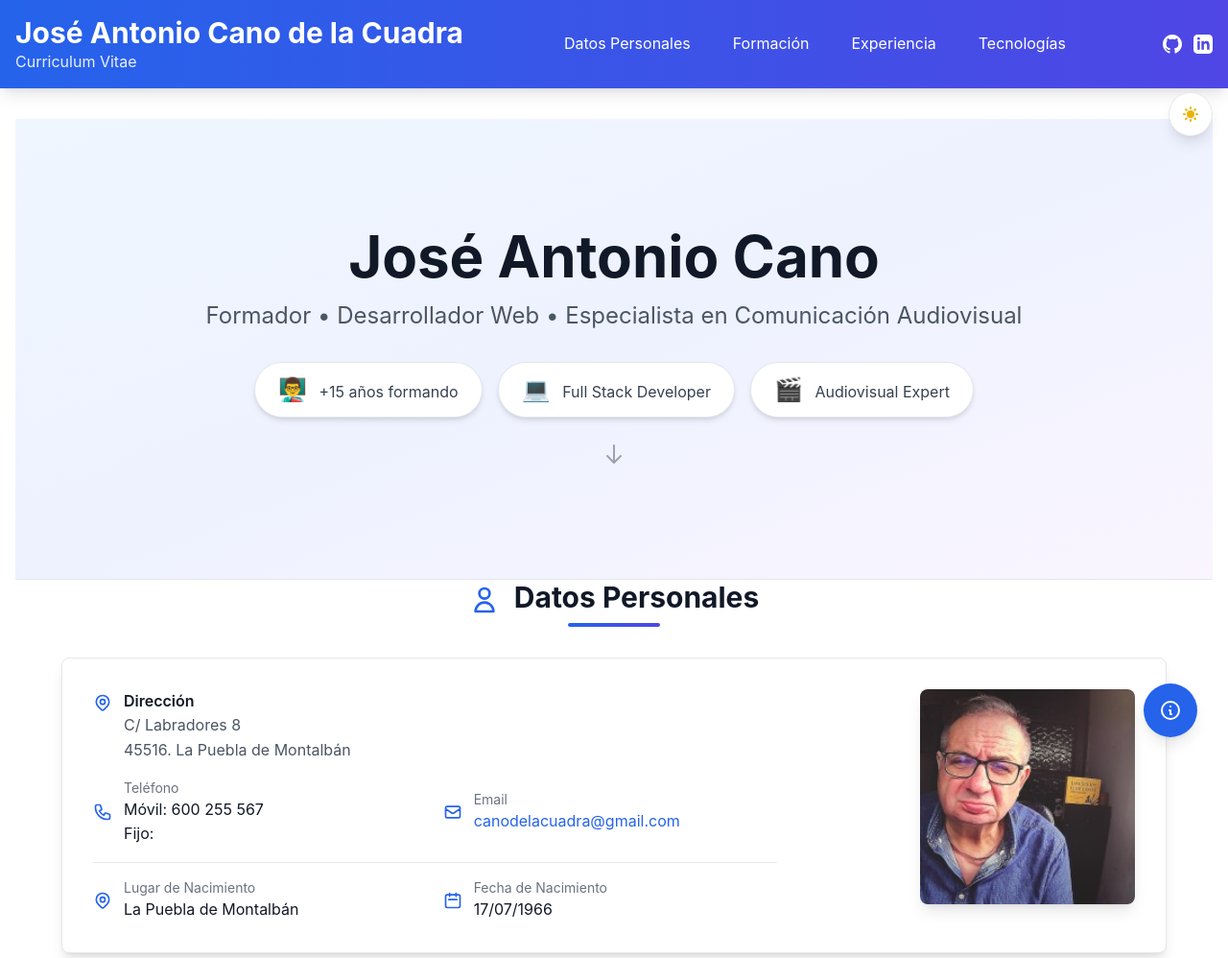
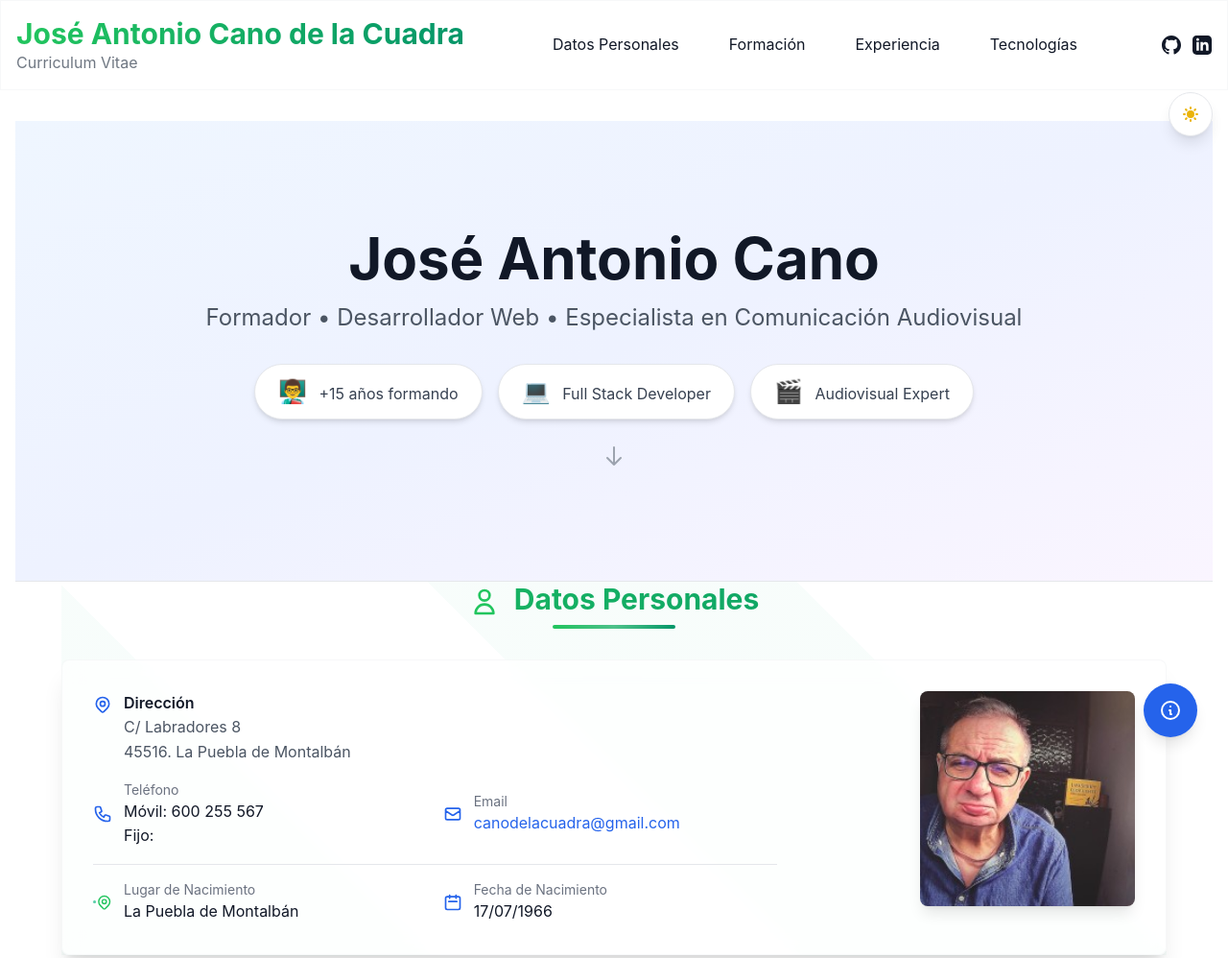
Before and after one commit to canodelacuadra/curriculum, an Astro site: page / in a window 1280 px wide. Shown: the top 998 px of the page at 96% size. Built offline with nearby package versions, Linux system fonts and the light colour scheme; Astro itself is replaced by a stand-in of ours.

Commit message:
Implementar diseño CSS-Tricks profesional moderno
🎨 Cambios visuales completos:
- Header glassmorphism con gradiente verde
- Patrón tecnológico sutil en fondos (tech-grid)
- Animaciones profesionales y sutiles (CSS cubic-bezier)
- Esquema colores profesional moderno (verde esmeralda)
- Glass effects en tarjetas con backdrop-blur
- Hover effects 3D con tech-borders animados
- Scrollbar personalizada con gradientes
- Tech dots pulsantes y scan lines
- Efectos de elevación y transiciones suaves

🎯 Inspiración CSS-Tricks:
- Custom properties consistentes
- Animaciones optimizadas con transform/opacity
- Patrones CSS sin imágenes
- Microinteracciones profesionales
- Glassmorphism moderno

✅ Resultado: Portfolio profesional y moderno sin autobombo

```diff
--- a/src/components/DatosPersonales.astro
+++ b/src/components/DatosPersonales.astro
@@ -4,21 +4,23 @@ import curriculumData from '../content/curriculum.json';
 const { personal } = curriculumData as any;
 ---
 
-<section id="datos" class="mb-16 scroll-mt-24">
+<section id="datos" class="mb-16 scroll-mt-24 tech-grid">
   <div class="animate-fade-in-up">
     <!-- Título de la sección -->
     <div class="text-center mb-8">
-      <h2 class="text-3xl font-bold text-gray-900 dark:text-gray-100 mb-2">
-        <svg class="inline-block w-8 h-8 mr-2 text-blue-600 dark:text-blue-400" fill="none" stroke="currentColor" viewBox="0 0 24 24">
+      <h2 class="text-3xl font-bold text-transparent bg-clip-text bg-gradient-to-r from-green-500 to-emerald-600 mb-2">
+        <svg class="inline-block w-8 h-8 mr-2 text-green-500" fill="none" stroke="currentColor" viewBox="0 0 24 24">
           <path stroke-linecap="round" stroke-linejoin="round" stroke-width="2" d="M16 7a4 4 0 11-8 0 4 4 0 018 0zM12 14a7 7 0 00-7 7h14a7 7 0 00-7-7z"></path>
         </svg>
         Datos Personales
       </h2>
-      <div class="w-24 h-1 bg-gradient-to-r from-blue-600 to-indigo-600 mx-auto rounded-full"></div>
+      <div class="w-32 h-1 bg-gradient-to-r from-green-500 to-emerald-600 mx-auto rounded-full relative overflow-hidden">
+        <div class="absolute inset-0 bg-gradient-to-r from-transparent via-white/50 to-transparent animate-pulse"></div>
+      </div>
     </div>
 
     <!-- Contenido de datos personales -->
-    <div class="bg-white dark:bg-gray-800 rounded-lg shadow-lg p-6 md:p-8 border border-gray-200 dark:border-gray-700">
+    <div class="glass-effect rounded-lg shadow-xl p-6 md:p-8 hover-lift tech-border">
       <div class="grid md:grid-cols-3 gap-6 md:gap-8">
         <!-- Información de contacto -->
         <div class="md:col-span-2 space-y-4">
@@ -70,11 +72,14 @@ const { personal } = curriculumData as any;
 
           <!-- Información personal -->
           <div class="grid md:grid-cols-2 gap-4 pt-4 border-t border-gray-200 dark:border-gray-700">
-            <div class="flex items-center space-x-3">
-              <svg class="w-5 h-5 text-blue-600 dark:text-blue-400 flex-shrink-0" fill="none" stroke="currentColor" viewBox="0 0 24 24">
+          <div class="flex items-center space-x-3">
+            <div class="w-5 h-5 flex items-center justify-center">
+              <div class="tech-dot"></div>
+              <svg class="w-5 h-5 text-green-500" fill="none" stroke="currentColor" viewBox="0 0 24 24">
                 <path stroke-linecap="round" stroke-linejoin="round" stroke-width="2" d="M17.657 16.657L13.414 20.9a1.998 1.998 0 01-2.827 0l-4.244-4.243a8 8 0 1111.314 0z"></path>
                 <path stroke-linecap="round" stroke-linejoin="round" stroke-width="2" d="M15 11a3 3 0 11-6 0 3 3 0 016 0z"></path>
               </svg>
+            </div>
               <div>
                 <p class="text-sm text-gray-500 dark:text-gray-400">Lugar de Nacimiento</p>
                 <p class="text-gray-900 dark:text-gray-100">{personal.contacto.lugarNacimiento}</p>
--- a/src/components/Header.astro
+++ b/src/components/Header.astro
@@ -27,15 +27,15 @@ const navItems = [
 ];
 ---
 
-<header class="bg-gradient-to-r from-blue-600 to-indigo-600 dark:from-blue-800 dark:to-indigo-800 text-white shadow-lg sticky top-0 z-40">
+<header class="glass-effect sticky top-0 z-40 border-b border-gray-200 dark:border-gray-700">
   <div class="container mx-auto px-4">
     <nav class="flex flex-col md:flex-row justify-between items-center py-4 space-y-4 md:space-y-0">
       <!-- Nombre y título -->
       <div class="text-center md:text-left">
-        <h1 class="text-2xl md:text-3xl font-bold animate-fade-in-up">
+        <h1 class="text-2xl md:text-3xl font-bold text-transparent bg-clip-text bg-gradient-to-r from-green-500 to-emerald-600 animate-fade-in-up">
           {personal.nombre}
         </h1>
-        <p class="text-sm md:text-base opacity-90">{personal.titulo}</p>
+        <p class="text-sm md:text-base opacity-80 text-gray-600 dark:text-gray-400">{personal.titulo}</p>
       </div>
 
       <!-- Navegación -->
@@ -47,7 +47,7 @@ const navItems = [
           >
             <a
               href={item.href}
-              class="flex items-center space-x-1 hover:text-yellow-300 transition-colors duration-200 px-2 py-1 rounded hover:bg-white/10"
+              class="flex items-center space-x-1 hover:text-green-500 dark:hover:text-green-400 transition-colors duration-200 px-3 py-2 rounded-lg hover:bg-green-500/10 hover-lift tech-border"
             >
               <set:html html={item.icon} />
               <span class="hidden md:inline">{item.label}</span>
--- a/src/components/Tecnologias.astro
+++ b/src/components/Tecnologias.astro
@@ -107,7 +107,7 @@ const { tecnologias } = curriculumData as any;
           return (
             <div
               key={category}
-              class={`bg-gradient-to-br ${categoryInfo.gradient} rounded-lg p-6 border ${categoryInfo.borderColor} shadow-sm hover:shadow-md transition-all duration-300 hover:-translate-y-1 animate-fade-in-up`}
+              class={`glass-effect rounded-lg p-6 border ${categoryInfo.borderColor} hover-lift tech-border animate-fade-in-up`}
               style={`animation-delay: ${categoryIndex * 0.1}s`}
             >
               <div class="flex items-center mb-4">
@@ -183,23 +183,6 @@ const { tecnologias } = curriculumData as any;
     </div>
 
 
-        <div class="bg-gradient-to-br from-purple-600 to-pink-600 text-white p-4 rounded-lg text-center shadow-lg animate-fade-in-up" style="animation-delay: 0.9s">
-          <div class="text-3xl font-bold">{Object.keys(tecnologias.expresionAudiovisual).length}</div>
-          <div class="text-sm opacity-90">Categorías Audiovisual</div>
-        </div>
-        <div class="bg-gradient-to-br from-green-600 to-emerald-600 text-white p-4 rounded-lg text-center shadow-lg animate-fade-in-up" style="animation-delay: 1.0s">
-          <div class="text-3xl font-bold">
-            {Object.values(tecnologias.desarrolloWeb).flat().length}
-          </div>
-          <div class="text-sm opacity-90">Tecnologías Web</div>
-        </div>
-        <div class="bg-gradient-to-br from-orange-600 to-red-600 text-white p-4 rounded-lg text-center shadow-lg animate-fade-in-up" style="animation-delay: 1.1s">
-          <div class="text-3xl font-bold">
-            {Object.values(tecnologias.expresionAudiovisual).flat().length}
-          </div>
-          <div class="text-sm opacity-90">Herramientas Creativas</div>
-        </div>
-      </div>
 
 
     </div>
--- a/src/styles/global.css
+++ b/src/styles/global.css
@@ -2,23 +2,29 @@
 @tailwind components;
 @tailwind utilities;
 
-/* Variables CSS personalizadas para tema claro/oscuro */
+/* Variables CSS personalizadas para tema claro/oscuro - Estilo CSS-Tricks */
 :root {
-  --bg-primary: 255 255 255;
-  --bg-secondary: 249 250 251;
+  --bg-primary: 243 244 246;
+  --bg-secondary: 255 255 255;
   --text-primary: 17 24 39;
   --text-secondary: 107 114 128;
-  --accent: 59 130 246;
+  --accent: 16 185 129;
+  --accent-secondary: 59 130 246;
+  --accent-tertiary: 139 92 246;
   --border: 229 231 235;
+  --pattern-bg: linear-gradient(45deg, rgba(16, 185, 129, 0.03) 25%, transparent 25%, transparent 50%, rgba(16, 185, 129, 0.03) 50%, rgba(16, 185, 129, 0.03) 75%, transparent 75%, transparent);
 }
 
 html.dark {
-  --bg-primary: 17 24 39;
+  --bg-primary: 26 26 26;
   --bg-secondary: 31 41 55;
   --text-primary: 243 244 246;
   --text-secondary: 156 163 175;
-  --accent: 147 197 253;
+  --accent: 16 185 129;
+  --accent-secondary: 59 130 246;
+  --accent-tertiary: 139 92 246;
   --border: 75 85 99;
+  --pattern-bg: linear-gradient(45deg, rgba(16, 185, 129, 0.05) 25%, transparent 25%, transparent 50%, rgba(16, 185, 129, 0.05) 50%, rgba(16, 185, 129, 0.05) 75%, transparent 75%, transparent);
 }
 
 /* Estilos base mejorados */
@@ -29,7 +35,7 @@ body {
   -moz-osx-font-smoothing: grayscale;
 }
 
-/* Animaciones personalizadas */
+/* Animaciones personalizadas estilo CSS-Tricks */
 @keyframes fadeInUp {
   from {
     opacity: 0;
@@ -52,18 +58,6 @@ body {
   }
 }
 
-.animate-fadeInUp {
-  animation: fadeInUp 0.6s ease-out;
-}
-
-.animate-slideInLeft {
-  animation: slideInLeft 0.6s ease-out;
-}
-
-.animate-fadeInRight {
-  animation: fadeInRight 0.6s ease-out;
-}
-
 @keyframes fadeInRight {
   from {
     opacity: 0;
@@ -75,22 +69,134 @@ body {
   }
 }
 
-/* Scrollbar personalizada */
+@keyframes techGridPulse {
+  0%, 100% {
+    opacity: 0.3;
+    transform: scale(1);
+  }
+  50% {
+    opacity: 0.8;
+    transform: scale(1.05);
+  }
+}
+
+@keyframes scanLine {
+  0% {
+    transform: translateY(-100%);
+    opacity: 0;
+  }
+  50% {
+    opacity: 1;
+  }
+  100% {
+    transform: translateY(100vh);
+    opacity: 0;
+  }
+}
+
+@keyframes glowPulse {
+  0%, 100% {
+    box-shadow: 0 0 5px rgb(var(--accent) / 0.5);
+  }
+  50% {
+    box-shadow: 0 0 20px rgb(var(--accent) / 0.8);
+  }
+}
+
+.animate-fadeInUp {
+  animation: fadeInUp 0.6s cubic-bezier(0.25, 0.46, 0.45, 0.94);
+}
+
+.animate-slideInLeft {
+  animation: slideInLeft 0.6s cubic-bezier(0.25, 0.46, 0.45, 0.94);
+}
+
+.animate-fadeInRight {
+  animation: fadeInRight 0.6s cubic-bezier(0.25, 0.46, 0.45, 0.94);
+}
+
+.tech-grid {
+  background-image: var(--pattern-bg);
+  position: relative;
+}
+
+.tech-grid::before {
+  content: '';
+  position: absolute;
+  top: 0;
+  left: 0;
+  right: 0;
+  height: 1px;
+  background: linear-gradient(90deg, transparent, rgb(var(--accent) / 0.3), transparent);
+  animation: scanLine 4s ease-in-out infinite;
+}
+
+.tech-dot {
+  width: 3px;
+  height: 3px;
+  background: rgb(var(--accent));
+  border-radius: 50%;
+  animation: techGridPulse 3s ease-in-out infinite;
+}
+
+.glass-effect {
+  background: rgba(var(--bg-secondary) / 0.7);
+  backdrop-filter: blur(10px);
+  border: 1px solid rgba(var(--border) / 0.3);
+}
+
+.hover-lift {
+  transition: all 0.3s cubic-bezier(0.25, 0.46, 0.45, 0.94);
+}
+
+.hover-lift:hover {
+  transform: translateY(-8px) scale(1.02);
+  box-shadow: 0 20px 40px rgba(0, 0, 0, 0.1);
+}
+
+.tech-border {
+  position: relative;
+  overflow: hidden;
+}
+
+.tech-border::before {
+  content: '';
+  position: absolute;
+  top: 0;
+  left: -100%;
+  width: 100%;
+  height: 2px;
+  background: linear-gradient(90deg, transparent, rgb(var(--accent)), transparent);
+  transition: left 0.5s ease;
+}
+
+.tech-border:hover::before {
+  left: 100%;
+}
+
+/* Scrollbar personalizada estilo CSS-Tricks */
 ::-webkit-scrollbar {
-  width: 8px;
+  width: 10px;
 }
 
 ::-webkit-scrollbar-track {
   background: rgb(var(--bg-secondary));
+  background-image: var(--pattern-bg);
 }
 
 ::-webkit-scrollbar-thumb {
-  background: rgb(var(--accent));
-  border-radius: 4px;
+  background: linear-gradient(180deg, rgb(var(--accent)), rgb(var(--accent-secondary)));
+  border-radius: 6px;
+  border: 1px solid rgb(var(--border));
 }
 
 ::-webkit-scrollbar-thumb:hover {
-  background: rgb(var(--accent) / 0.8);
+  background: linear-gradient(180deg, rgb(var(--accent-secondary)), rgb(var(--accent)));
+  transform: scaleY(1.1);
+}
+
+::-webkit-scrollbar-thumb {
+  transition: all 0.2s ease;
 }
 
 /* Focus mejorado para accesibilidad */
```
Also changed, not shown: 4 other files.
